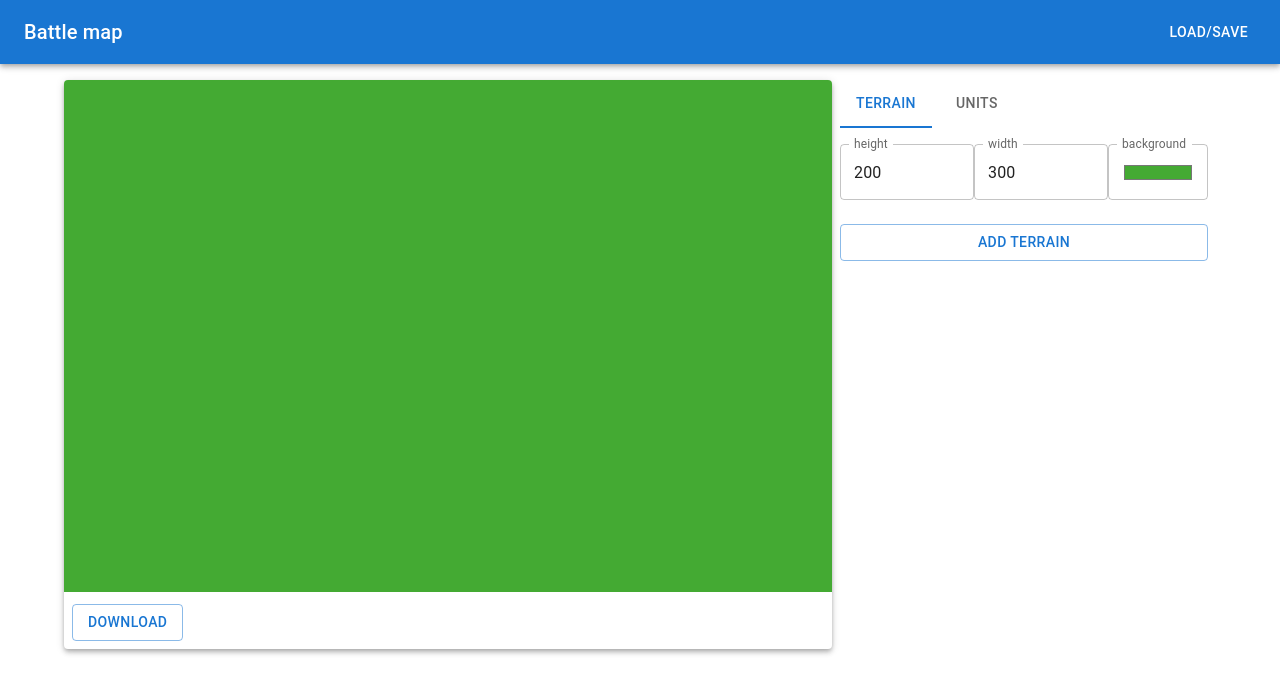
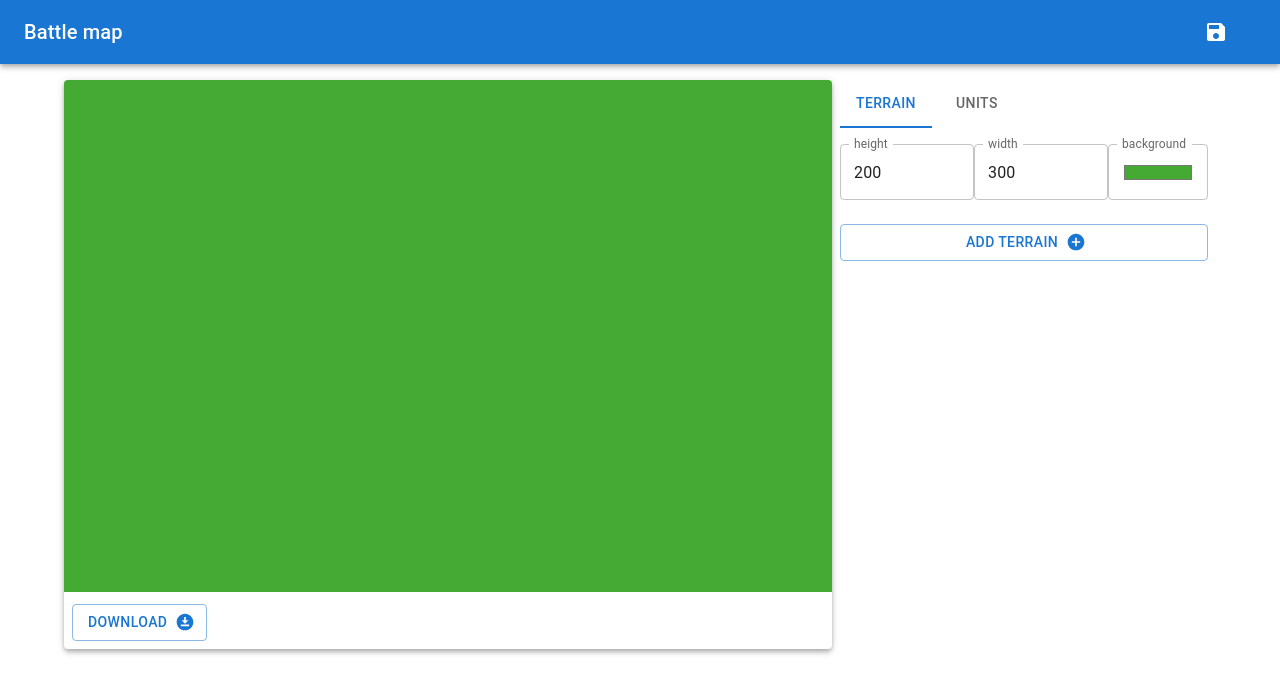
Before and after one commit to dblatcher/battle-report-map, a Next.js app: page / in a window 1280 px wide. Shown: the top 694 px of the page. Built offline with nearby package versions, Linux system fonts and the light colour scheme.

Commit message:
icons icons icons

```diff
--- a/package.json
+++ b/package.json
@@ -11,6 +11,7 @@
   "dependencies": {
     "@emotion/react": "^11.11.1",
     "@emotion/styled": "^11.11.0",
+    "@mui/icons-material": "^5.14.1",
     "@mui/material": "^5.13.7",
     "@types/node": "20.3.3",
     "@types/react": "18.2.14",
--- a/src/components/AppMain.tsx
+++ b/src/components/AppMain.tsx
@@ -2,7 +2,7 @@ import { defaultBadges } from "@/lib/badges"
 import { useArrayState } from "@/lib/useArrayState"
 import { useObjectState } from "@/lib/useObjectState"
 import { Badge, BattleField, Position, TerrainPiece, Unit, UnitDesign } from "@/types"
-import { AppBar, Box, Button, Container, Grid, Tab, Tabs, Toolbar, Typography } from "@mui/material"
+import { AppBar, Box, Button, Container, Grid, Tab, Tabs, Toolbar, Typography, IconButton, Avatar } from "@mui/material"
 import { useState } from "react"
 import { BattleDiagram } from "./BattleDiagram"
 import { BattleFieldDesigner } from "./BattleFieldDesigner"
@@ -10,6 +10,8 @@ import { UnitControl } from "./UnitControl"
 import { UnitDesigner } from "./UnitDesigner"
 import { CustomTabPanel, a11yProps } from "./tab-panels"
 import { SaveDialog } from "./SaveDialog"
+import SaveIcon from "@mui/icons-material/Save"
+import AddCircleIcon from '@mui/icons-material/AddCircle';
 
 enum PanelNumbers {
     Terrain,
@@ -70,7 +72,16 @@ export const AppMain = () => {
                     <Typography variant="h6" component="div" sx={{ flexGrow: 1 }}>
                         Battle map
                     </Typography>
-                    <Button color="inherit" onClick={() => setIsSaveDialogOpen(!isSaveDialogOpen)}>load/save</Button>
+                    <IconButton
+                        size="large"
+                        edge="start"
+                        color="inherit"
+                        aria-label="save and load"
+                        sx={{ mr: 2 }}
+                        onClick={() => setIsSaveDialogOpen(!isSaveDialogOpen)}
+                    >
+                        <SaveIcon />
+                    </IconButton>
                 </Toolbar>
             </AppBar>
             <Container maxWidth={'lg'} sx={{ marginTop: 2 }}>
@@ -120,6 +131,7 @@ export const AppMain = () => {
                             <Button fullWidth
                                 sx={{ marginTop: 1 }}
                                 variant={'outlined'}
+                                endIcon={<AddCircleIcon />}
                                 onClick={() => { setUnitDesignerOpen(true) }}>add unit</Button>
                         </CustomTabPanel>
 
--- a/src/components/BattleFieldDesigner.tsx
+++ b/src/components/BattleFieldDesigner.tsx
@@ -3,7 +3,7 @@ import { BattleField, TerrainPiece } from "@/types"
 import { Box, Button, Stack, TextField } from "@mui/material"
 import { TerrainDesigner } from "./TerrainDesigner"
 import { terrainImages } from "@/lib/terrainAssets"
-
+import AddCircleIcon from '@mui/icons-material/AddCircle';
 
 interface Props {
     battleField: BattleField
@@ -57,7 +57,12 @@ export const BattleFieldDesigner = ({ battleField, mergeBattleField, terrainPiec
                     />
                 ))}
             </Stack>
-            <Button sx={{ marginTop: 1 }} variant="outlined" fullWidth onClick={addTerrain}>Add Terrain</Button>
+            <Button
+                sx={{ marginTop: 1 }}
+                endIcon={<AddCircleIcon />}
+                variant="outlined"
+                fullWidth
+                onClick={addTerrain}>Add Terrain</Button>
         </Box>
     )
 }
--- a/src/components/DownloadableSvgFrame.tsx
+++ b/src/components/DownloadableSvgFrame.tsx
@@ -2,7 +2,7 @@ import { svgToPng } from "@/lib/svgToPng"
 import { ViewBox } from "@/types"
 import { Box, Button, BoxProps } from "@mui/material"
 import { MouseEventHandler, ReactNode, useRef } from "react"
-
+import Download from "@mui/icons-material/DownloadForOffline"
 
 interface Props {
     boxProps?: BoxProps
@@ -52,6 +52,12 @@ export const DownloadableSvgFrame = ({ viewBox = {}, children, fileName, boxProp
         >
             {children}
         </svg>
-        <Button sx={{ margin: 1 }} variant='outlined' onClick={download}>download</Button>
+        <Button
+            sx={{ margin: 1 }}
+            variant='outlined'
+            onClick={download}
+            endIcon={<Download />}
+        >download
+        </Button>
     </Box>
 }
--- a/src/components/SaveDialog.tsx
+++ b/src/components/SaveDialog.tsx
@@ -2,6 +2,9 @@ import { getItemNames, loadItem, saveItem, removeItem } from "@/lib/local-storag
 import { BattleState } from "@/types"
 import { Button, ButtonGroup, Card, Dialog, DialogContent, DialogTitle, Stack, TextField, Typography } from "@mui/material"
 import { useEffect, useState } from "react"
+import SaveIcon from "@mui/icons-material/Save"
+import LoadIcon from "@mui/icons-material/Input"
+import DeleteIcon from "@mui/icons-material/DeleteForever"
 
 interface Props {
     open: boolean
@@ -32,15 +35,19 @@ export const SaveDialog = ({ open, close, currentBattleState, setBattleState }:
 
                                 <Typography>{name}</Typography>
                                 <ButtonGroup size="small">
-                                    <Button onClick={() => {
+                                    <Button
+                                        endIcon={<LoadIcon />}
+                                        onClick={() => {
                                             const data = loadItem(FOLDER_NAME, name)
                                             if (!data) { return }
                                             setBattleState(data as BattleState)
                                             close()
-                                    }}>load
+                                        }}
+                                    >load
                                     </Button>
                                     <Button
                                         color="warning"
+                                        endIcon={<DeleteIcon />}
                                         onClick={() => {
                                             removeItem(FOLDER_NAME, name)
                                             setSavedFileNames(getItemNames(FOLDER_NAME))
@@ -53,12 +60,16 @@ export const SaveDialog = ({ open, close, currentBattleState, setBattleState }:
 
                 <Stack direction={'row'} spacing={2}>
 
-                    <TextField value={fileName} onChange={(event) => {
+                    <TextField
+                        label='map title'
+                        value={fileName}
+                        onChange={(event) => {
                             setFileName(event.target.value)
                         }} />
 
                     <Button variant="contained"
                         size="small"
+                        endIcon={<SaveIcon />}
                         onClick={() => {
                             saveItem(FOLDER_NAME, fileName.toString(), currentBattleState)
                             setSavedFileNames(getItemNames(FOLDER_NAME))
```
Also changed, not shown: 1 other file (tests, documents, lock files or other folders). Lines whose indentation alone changed are shown as unchanged.
